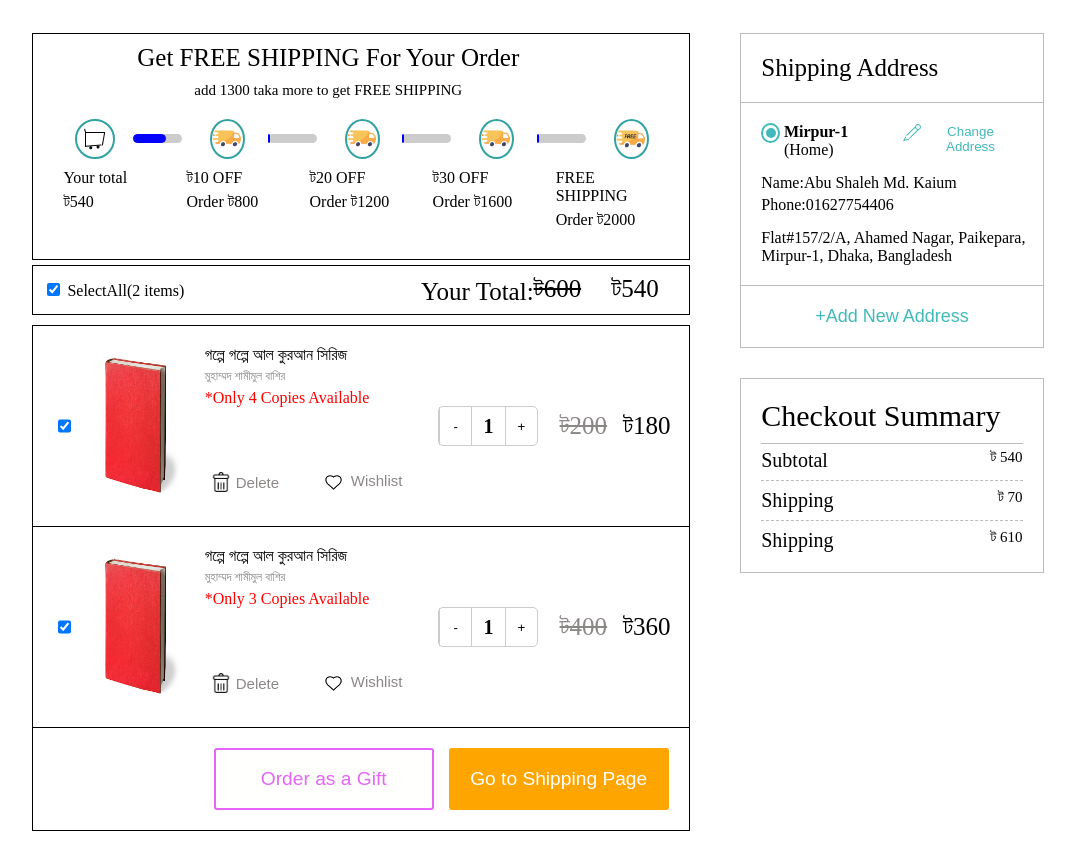
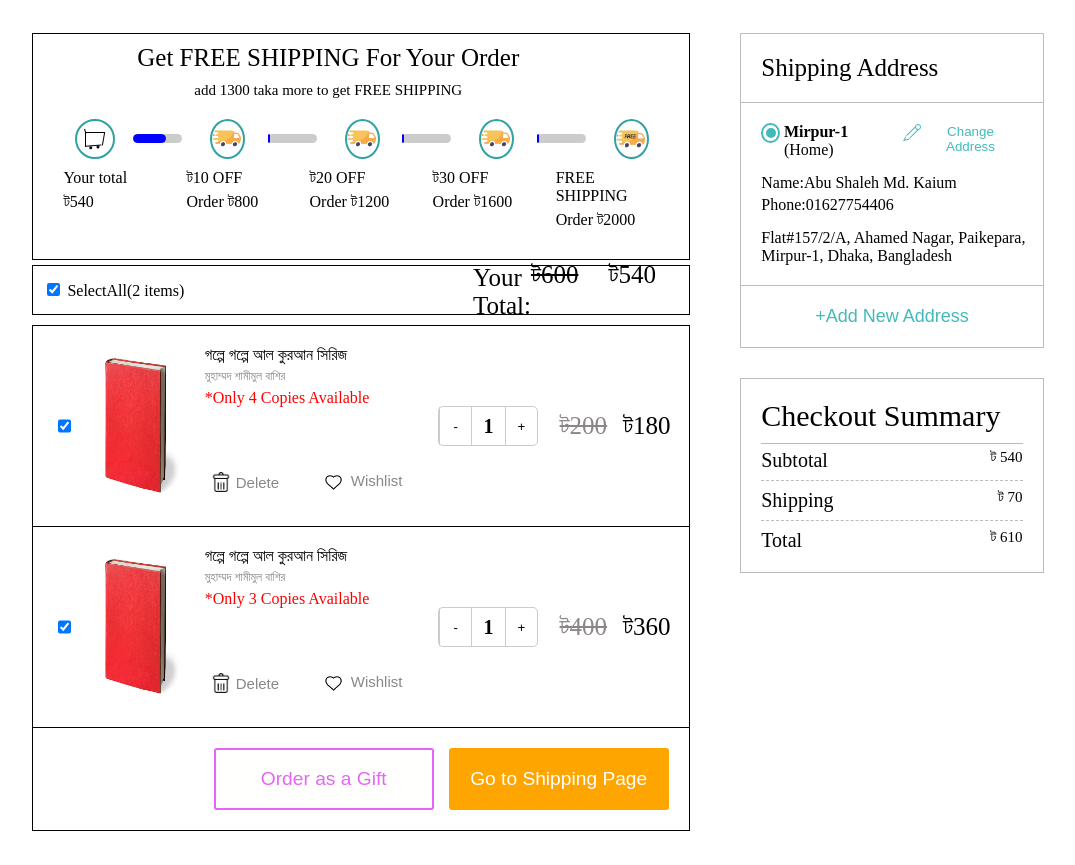
Before and after one commit to SardarPiash/rokomari_task, a plain HTML site: page index.html in a window 1280 px wide. Shown: the whole page, without its empty margins (102-1177 px from the left). Drawn offline with Linux system fonts and the light colour scheme.

Commit message:
Project done

```diff
--- a/css/desktop.css
+++ b/css/desktop.css
@@ -736,12 +736,15 @@
 }
 
 .select-total-amount{
+    width: 31%;
     font-size: 25px;
     display: flex;
     flex-direction: row;
+    justify-content: space-around;
 }
 
 .select-discount-text{
+    margin-right: 6px;
     display: flex;
     gap: 30px;
 }
--- a/js/main.js
+++ b/js/main.js
@@ -380,7 +380,7 @@ function checkSummary(){
 
 
    total.innerHTML=`
-   <span>Shipping</span>
+   <span>Total</span>
    <span>ট ${totalPrice}</span>
    `;
 }
```
